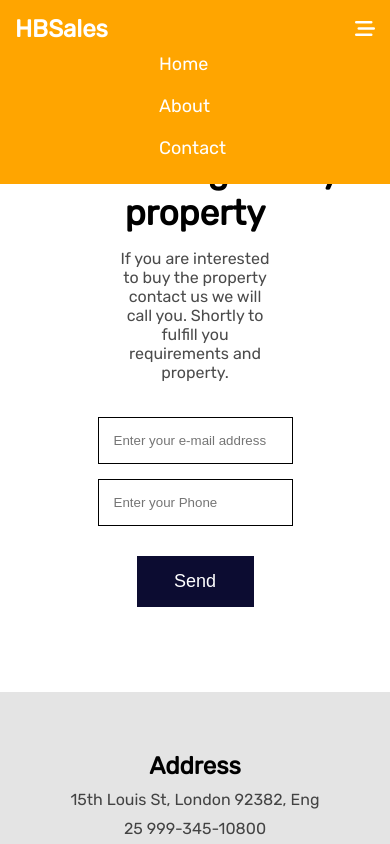
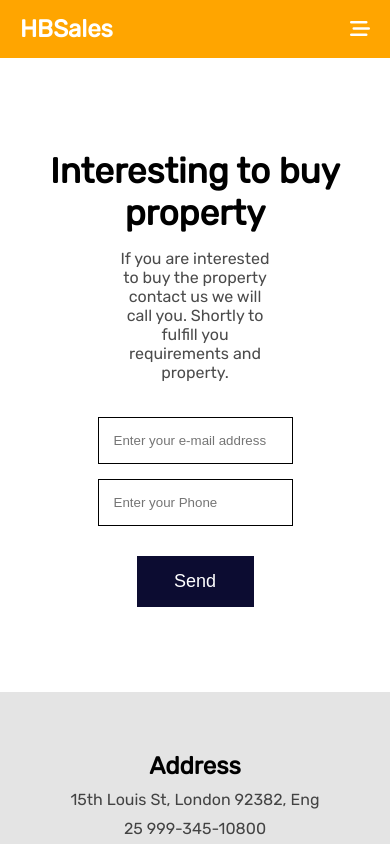
Before and after one commit to Hebaade/HBSales-react-landingPage, a React (Vite) app: page /contact in a window 390 px wide. Shown: the top 844 px of the page. Built offline with nearby package versions, Linux system fonts and the light colour scheme.

Commit message:
first commit

```diff
--- a/index.html
+++ b/index.html
@@ -2,10 +2,9 @@
 <html lang="en">
   <head>
     <meta charset="UTF-8" />
-    <link rel="icon" type="image/svg+xml" href="/vite.svg" />
     <meta name="viewport" content="width=device-width, initial-scale=1.0" />
    <link rel="stylesheet" href="https://cdnjs.cloudflare.com/ajax/libs/font-awesome/6.4.2/css/all.min.css">
-    <title>Vite + React</title>
+    <title>HBSales</title>
   </head>
   <body>
     <div id="root"></div>
--- a/src/App.css
+++ b/src/App.css
@@ -17,7 +17,7 @@ header {
     width: 100%;
     justify-content: space-between;
     align-items: center;
-    padding: 15px;
+    padding: 15px 20px;
     background-color: orange;
     color: white;
     z-index: 15;
@@ -74,6 +74,7 @@ nav ul li a:hover {
 
     nav ul {
         flex-direction: column;
+        display: none;
     }
     #ul li{
         margin: 10px 0;
--- a/src/Components/Contact.jsx
+++ b/src/Components/Contact.jsx
@@ -1,4 +1,4 @@
-
+import {Link} from 'react-router-dom'
 export default function Contact() {
   return (
     <div className="contact">
@@ -7,8 +7,10 @@ export default function Contact() {
         It is our commitment to ensure a professional and enjoyable new home
         buying experience for you. If you want to get a home to start living as
         a family in an area that you love click the button below.
-          </p>
-          <button className="Get">Get In Touch</button>
+      </p>
+      <Link className="Get" to="/contact">
+        Get In Touch
+      </Link>
     </div>
   );
 }
--- a/src/Components/Navbar.jsx
+++ b/src/Components/Navbar.jsx
@@ -5,16 +5,19 @@ export default function Navbar() {
 
 
   const Click = () => {
-    document.getElementById("ul").classList.toggle("display");
+    document.getElementById("ul").style.display="flex";
   }
+  const DbClick = () => {
+    document.getElementById("ul").style.display="none";
+   }
   return (
     <header>
       <div>
         <h2>HBSales</h2>
-        <i className="fa-solid fa-bars-staggered" onClick={()=>Click()}></i>
+        <i className="fa-solid fa-bars-staggered" onClick={() => Click()} onDoubleClick={()=>DbClick()}></i>
       </div>
       <nav>
-        <ul id="ul" className="">
+        <ul id="ul">
           <li>
             <Link to="/">Home</Link>
           </li>
```
